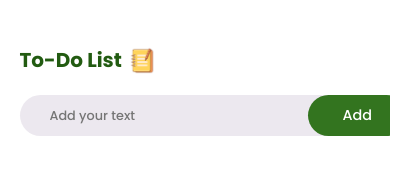
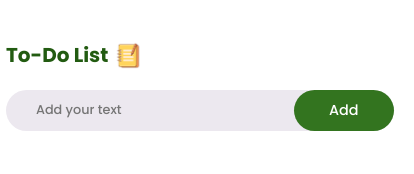
Before and after one commit to abhilash6102/Todo-List, a plain HTML site: page index.html in a window 390 px wide. Shown: the whole page, 414 px wide, since content can reach past the window. Drawn offline with Linux system fonts and the light colour scheme.

Commit message:
deployed

```diff
--- a/todo.css
+++ b/todo.css
@@ -6,6 +6,8 @@
   box-sizing: border-box;
 }
 body {
+  width: 100vw;
+  height: 100vh;
   background-image: linear-gradient(
       rgba(0, 0, 0, 0.4) 50%,
       rgba(0, 0, 0, 0.4) 50%
@@ -16,21 +18,20 @@ body {
   background-attachment: fixed;
 }
 .container {
+  min-width: 400px;
+  height: 100vh;
   display: flex;
   justify-content: center;
   position: relative;
-  margin-top: 60px;
-  padding: 0;
-  background-color: #555;
 }
 .todo {
-  max-width: 400px;
+  min-width: 400px;
   background-color: white;
   border-radius: 15px;
   display: flex;
   flex-direction: column;
   padding: 20px;
-
+  margin: 20px;
   overflow: hidden;
   position: absolute;
   top: 10%;
@@ -52,6 +53,7 @@ body {
   font-style: normal;
 }
 .input {
+  max-width: 100%;
   margin-top: 2vmin;
   display: flex;
   align-items: center;
@@ -143,20 +145,13 @@ ul span:hover {
 @media only screen and (max-width: 450px) {
   body {
     background-image: none;
-    padding: 0%;
-    margin: 0;
-    overflow: hidden;
-  }
-  .container {
-    margin-top: 0;
   }
   .todo {
-    width: 100%;
+    min-width: 400px;
     border-radius: 0px;
     overflow: hidden;
     position: absolute;
-    top: -2%;
-    margin: 0px;
+    top: -3%;
     padding-bottom: 60px;
     padding-left: 5vmin;
   }
```
